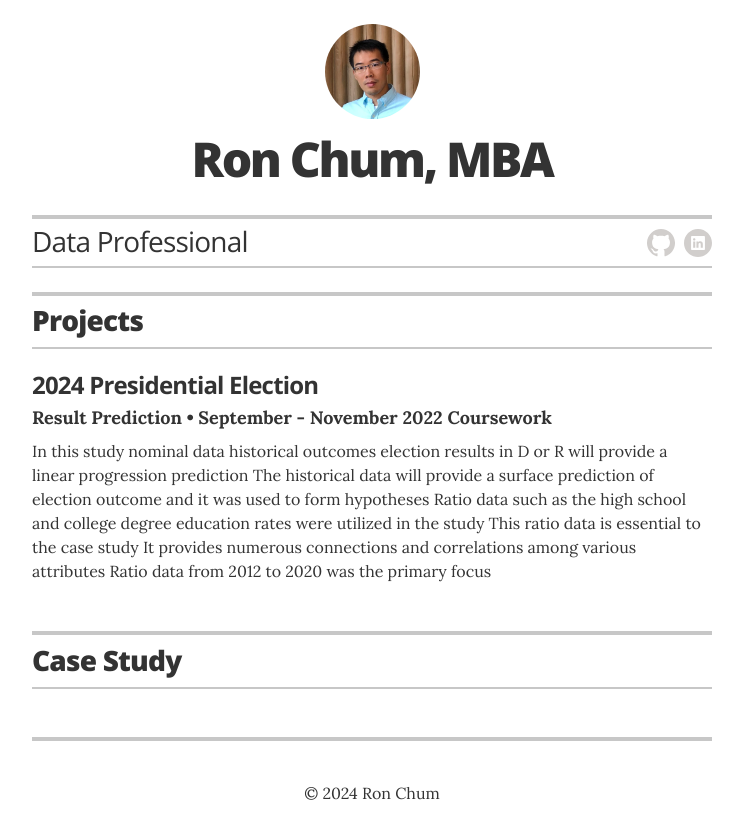
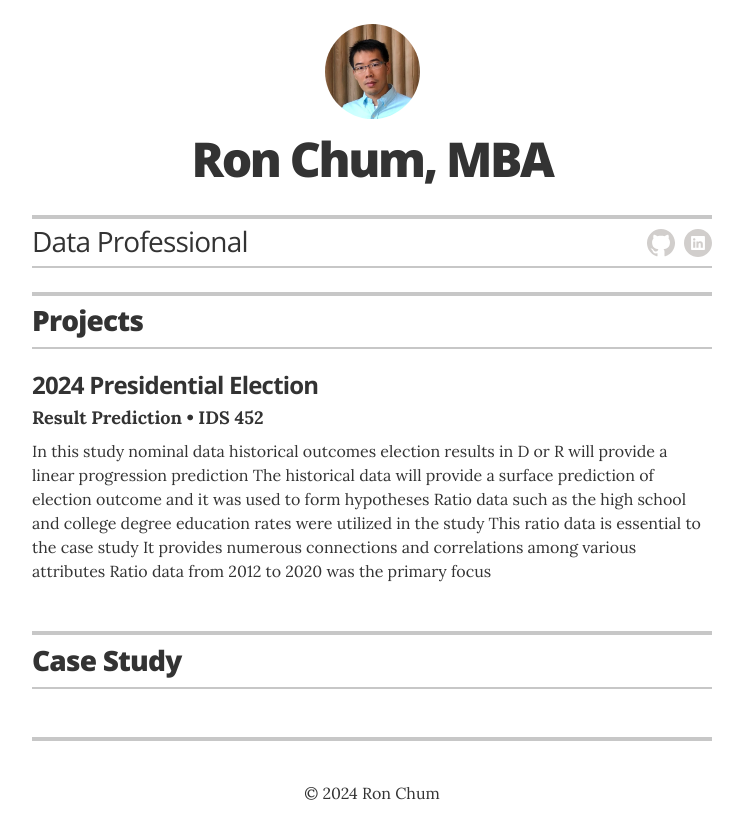
Before and after one commit to rchum/p3, a Jekyll site: the page built from index.html, in a window 1280 px wide. Shown: the top 839 px of the page, without its empty margins (268-1011 px from the left). Built offline with Jekyll 4.4.1, drawn with Linux system fonts in a browser that asks for light colours.

Commit message:
Update projects.yml

```diff
--- a/_data/projects.yml
+++ b/_data/projects.yml
@@ -2,7 +2,7 @@
 # uncomment the urls if you wish to display them, and add your own URL
 - project: 2024 Presidential Election
   role: Result Prediction
-  duration: September - November 2022 Coursework
+  duration: IDS 452
   #url: https://www.linkedin.com/in/chumr/
   description: In this study nominal data historical outcomes election results in D or R will provide a linear progression prediction The historical data will provide a surface prediction of election outcome and it was used to form hypotheses Ratio data such as the high school and college degree education rates were utilized in the study This ratio data is essential to the case study It provides numerous connections and correlations among various attributes Ratio data from 2012 to 2020 was the primary focus
 
```
